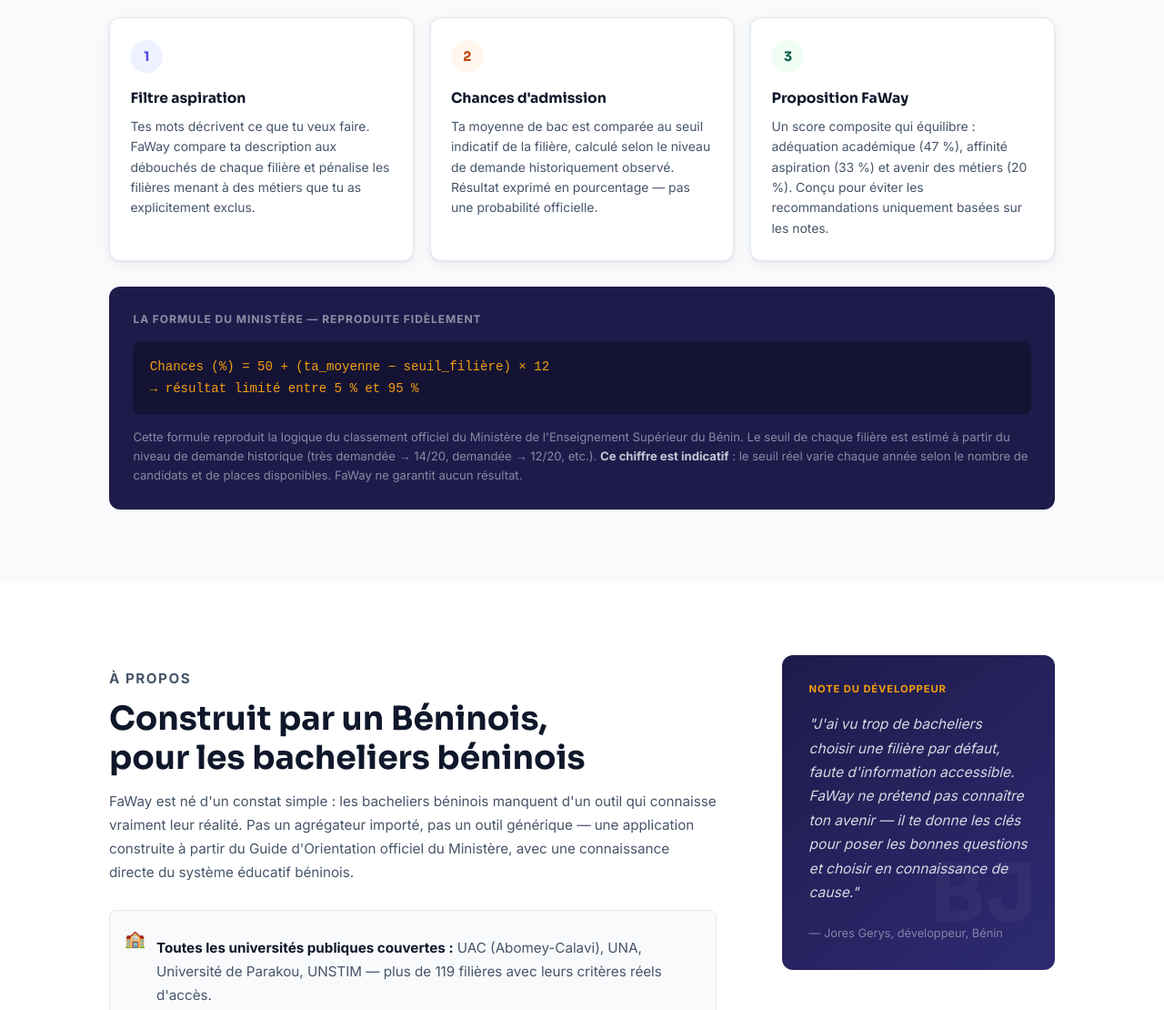
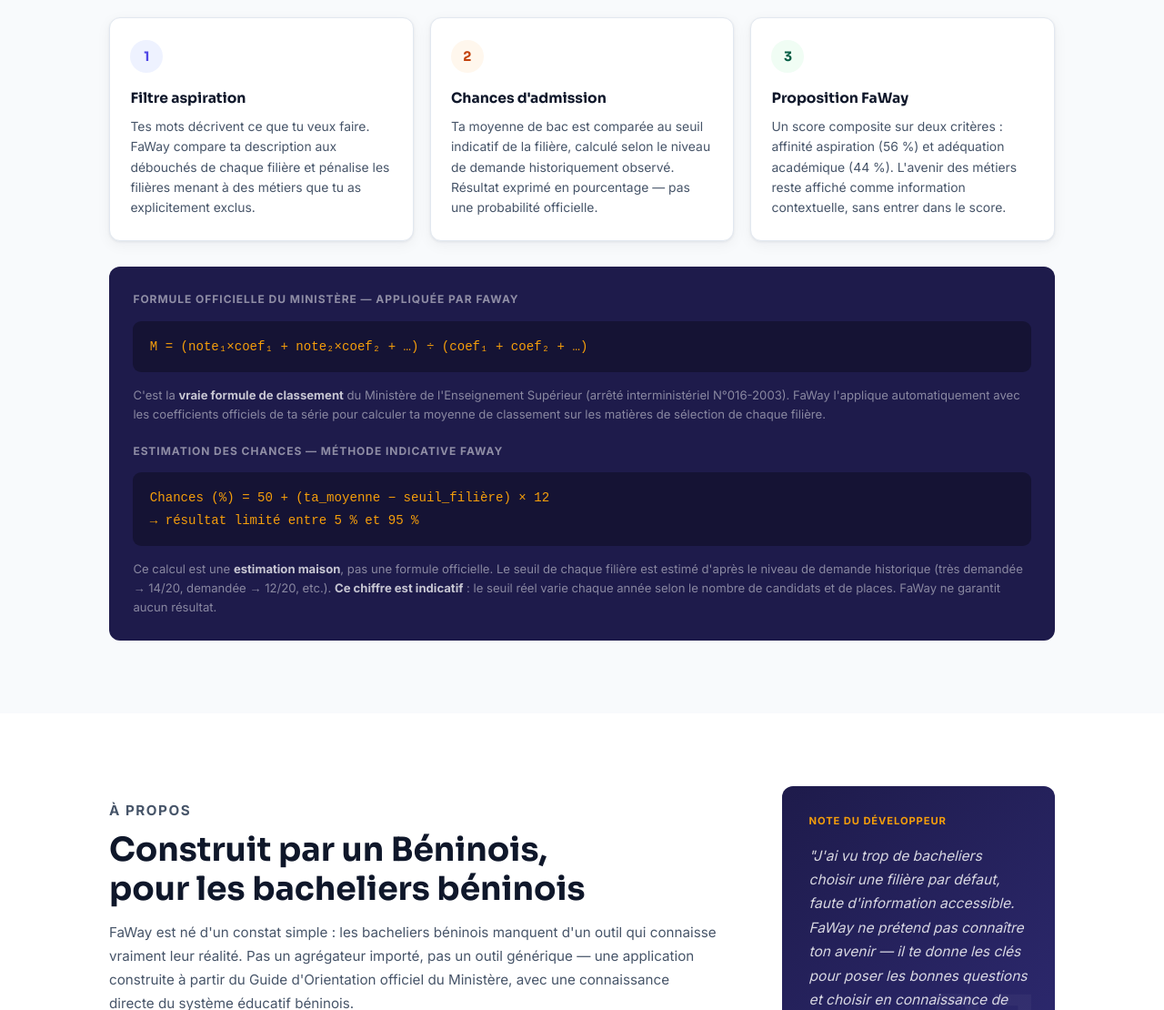
Before and after one commit to jores050/FaWay, a website: page public/index.html in a window 1280 px wide. Shown: the part 1000-2110 px from the top of the page at 91% size. Drawn offline with Linux system fonts and the light colour scheme.

Commit message:
fix(landing): corrections methodologie — poids v4, formules, nb filieres
- Proposition FaWay : aspiration 56% + academique 44% (avenir retire du score)
- Formule officielle Ministere (M = moyenne ponderee) clairement separee
  de l'estimation indicative FaWay (50 + ecart x12)
- 119 filieres -> 207 filieres
- Hero sub : 'formule officielle' -> 'donnees officielles'

```diff
--- a/public/index.html
+++ b/public/index.html
@@ -485,7 +485,7 @@
 
       <p class="hero__sub">
         Découvre les filières universitaires qui correspondent à ta série,
-        tes notes et ton aspiration — calculé selon la formule officielle
+        tes notes et ton aspiration — basé sur les données officielles
         du Ministère de l'Enseignement Supérieur.
       </p>
 
@@ -568,23 +568,32 @@
         <div class="m-num m-num--3" aria-hidden="true">3</div>
         <h3>Proposition FaWay</h3>
         <p>
-          Un score composite qui équilibre : adéquation académique (47 %),
-          affinité aspiration (33 %) et avenir des métiers (20 %). Conçu pour
-          éviter les recommandations uniquement basées sur les notes.
+          Un score composite sur deux critères : affinité aspiration (56 %)
+          et adéquation académique (44 %). L'avenir des métiers reste affiché
+          comme information contextuelle, sans entrer dans le score.
         </p>
       </div>
     </div>
 
     <div class="m-formula">
-      <h3>La formule du Ministère — reproduite fidèlement</h3>
+      <h3>Formule officielle du Ministère — appliquée par FaWay</h3>
+      <div class="m-formula__eq">M = (note₁×coef₁ + note₂×coef₂ + …) ÷ (coef₁ + coef₂ + …)</div>
+      <p class="m-formula__note">
+        C'est la <strong>vraie formule de classement</strong> du Ministère de l'Enseignement
+        Supérieur (arrêté interministériel N°016-2003). FaWay l'applique automatiquement avec
+        les coefficients officiels de ta série pour calculer ta moyenne de classement sur les
+        matières de sélection de chaque filière.
+      </p>
+
+      <h3 style="margin-top:1.25rem">Estimation des chances — méthode indicative FaWay</h3>
       <div class="m-formula__eq">Chances (%) = 50 + (ta_moyenne − seuil_filière) × 12
 → résultat limité entre 5 % et 95 %</div>
       <p class="m-formula__note">
-        Cette formule reproduit la logique du classement officiel du Ministère de
-        l'Enseignement Supérieur du Bénin. Le seuil de chaque filière est estimé à partir
-        du niveau de demande historique (très demandée → 14/20, demandée → 12/20, etc.).
-        <strong>Ce chiffre est indicatif</strong> : le seuil réel varie chaque année selon
-        le nombre de candidats et de places disponibles. FaWay ne garantit aucun résultat.
+        Ce calcul est une <strong>estimation maison</strong>, pas une formule officielle.
+        Le seuil de chaque filière est estimé d'après le niveau de demande historique
+        (très demandée → 14/20, demandée → 12/20, etc.). <strong>Ce chiffre est indicatif</strong> :
+        le seuil réel varie chaque année selon le nombre de candidats et de places.
+        FaWay ne garantit aucun résultat.
       </p>
     </div>
   </div>
@@ -611,7 +620,7 @@
             <p class="factoid__text">
               <strong>Toutes les universités publiques couvertes :</strong>
               UAC (Abomey-Calavi), UNA, Université de Parakou, UNSTIM — plus de
-              119 filières avec leurs critères réels d'accès.
+              207 filières avec leurs critères réels d'accès.
             </p>
           </div>
           <div class="factoid">
```
